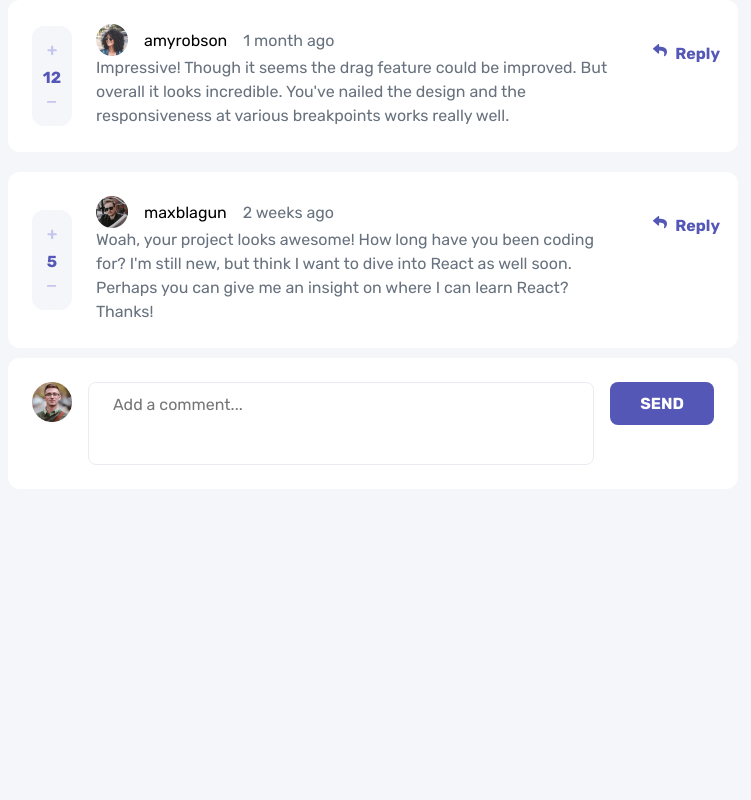
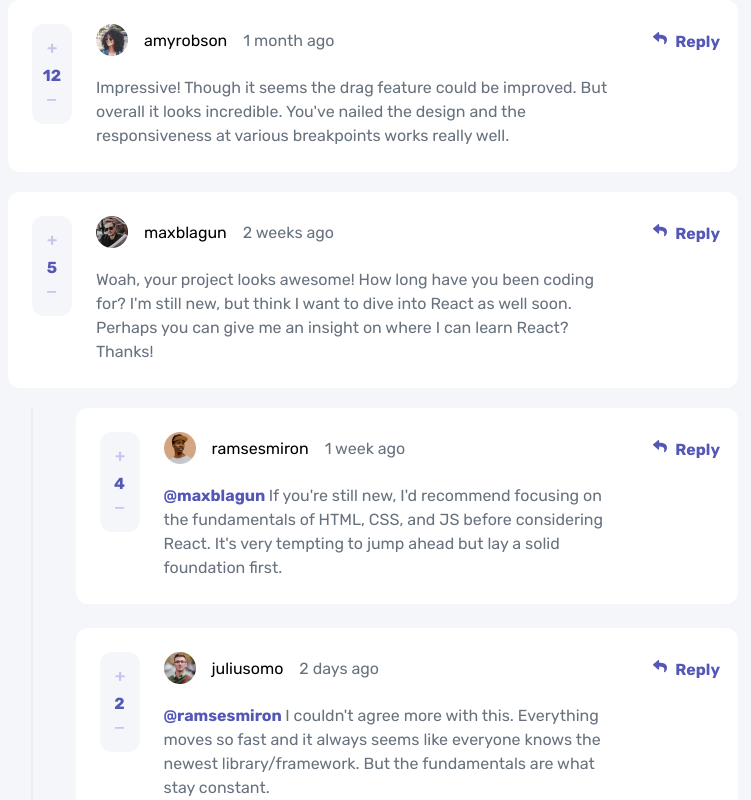
Before and after one commit to Jacoberson/interactive-comment-section, a React (Vite) app: page / in a window 1280 px wide. Shown: the top 800 px of the page, without its empty margins (267-1018 px from the left). Built offline with nearby package versions, Linux system fonts and the light colour scheme.

Commit message:
Create and style Reply component

```diff
--- a/src/App.css
+++ b/src/App.css
@@ -91,7 +91,7 @@ ul {
 }
 
 .main-btn:active,
-.reply:active {
+.reply-btn:active {
   opacity: 0.2;
 }
 
@@ -101,12 +101,27 @@ ul {
   gap: 20px;
 }
 
-.comment {
+.comment,
+.reply {
   max-width: 730px;
   margin: auto;
   background-color: var(--white);
   display: flex;
   gap: 24px;
+}
+
+ul.replies {
+  max-width: 685px;
+  margin: 20px auto;
+  display: flex;
+  flex-direction: column;
+  gap: 24px;
+  border-left: 2px solid var(--light-gray);
+}
+
+ul.replies li {
+  margin-left: 43px;
+  min-width: 97%;
 }
 
 .vote-container {
@@ -119,6 +134,7 @@ ul {
   height: 100px;
   align-self: center;
   padding: 12px 5px 16px 5px;
+  margin-bottom: auto;
 }
 
 .vote-icon {
@@ -139,6 +155,7 @@ ul {
   display: flex;
   align-items: center;
   gap: 16px;
+  margin-bottom: 20px;
 }
 
 .username {
@@ -165,11 +182,15 @@ ul {
   line-height: 1.5;
 }
 
-.reply {
+.replying-to {
+  color: var(--moderate-blue);
+  font-weight: var(--bold);
+}
+
+.reply-btn {
   display: flex;
   gap: 8px;
   align-self: baseline;
-  margin-top: 12px;
   font-size: var(--paragraph);
   font-weight: var(--bold);
   color: var(--moderate-blue);
--- a/src/App.tsx
+++ b/src/App.tsx
@@ -1,6 +1,6 @@
 import React from "react";
-import Comment from "./components/Comment";
-import CommentForm from "./components/CommentForm";
+import Content from "./components/Content";
+import ContentForm from "./components/ContentForm";
 import "./App.css";
 import data from "../data.json";
 
@@ -12,18 +12,35 @@ function App() {
           return (
             <React.Fragment key={comment.id}>
               <li>
-                <Comment
+                <Content
                   content={comment.content}
                   createdAt={comment.createdAt}
                   score={comment.score}
                   user={comment.user}
                 />
+                {comment.replies.length > 0 && (
+                  <ul className="replies">
+                    {comment.replies.map(reply => {
+                      return (
+                        <li key={reply.id}>
+                          <Content
+                            content={reply.content}
+                            createdAt={reply.createdAt}
+                            score={reply.score}
+                            user={reply.user}
+                            replyingTo={reply.replyingTo}
+                          />
+                        </li>
+                      );
+                    })}
+                  </ul>
+                )}
               </li>
             </React.Fragment>
           );
         })}
       </ul>
-      <CommentForm />
+      <ContentForm />
     </>
   );
 }
--- a/src/components/Comment.tsx
+++ b/src/components/Content.tsx
@@ -2,25 +2,15 @@ import { useState } from "react";
 import upvoteImage from "/assets/icon-plus.svg";
 import downvoteImage from "/assets/icon-minus.svg";
 import replyImage from "/assets/icon-reply.svg";
+import { ContentProps } from "../types";
 
-interface User {
-  image: { png: string; webp: string };
-  username: string;
-}
-
-interface CommentProps {
-  content: string;
-  createdAt: string;
-  score: number;
-  user: User;
-}
-
-export default function Comment({
+export default function Content({
   content,
   createdAt,
   score,
+  replyingTo,
   user,
-}: CommentProps): JSX.Element {
+}: ContentProps): JSX.Element {
   const [vote, setVote] = useState(score);
 
   const handleVoteChange = (voteChange: "upvote" | "downvote") => {
@@ -35,7 +25,7 @@ export default function Comment({
   };
 
   return (
-    <div className="comment p-24 br-12">
+    <div className={`${replyingTo ? "reply" : "comment"} p-24 br-12`}>
       <div className="vote-container br-12">
         <button
           className="secondary-btn p-0"
@@ -64,10 +54,15 @@ export default function Comment({
           <p className="created-at">{createdAt}</p>
         </div>
         <div className="content-container">
-          <p className="content">{content}</p>
+          <p className="content">
+            {replyingTo && (
+              <span className="replying-to">@{replyingTo}&nbsp;</span>
+            )}
+            {content}
+          </p>
         </div>
       </div>
-      <button className="secondary-btn reply" type="button">
+      <button className="secondary-btn reply-btn" type="button">
         <img src={replyImage} alt="" />
         <span>Reply</span>
       </button>
--- a/src/components/CommentForm.tsx
+++ b/src/components/ContentForm.tsx
@@ -1,4 +1,4 @@
-import avatar from "../../public/images/avatars/image-juliusomo.png";
+import avatar from "/images/avatars/image-juliusomo.png";
 
 export default function CommentForm(): JSX.Element {
   const handleSubmit = (e: React.SyntheticEvent) => {
--- /dev/null
+++ b/src/types.tsx
@@ -0,0 +1,12 @@
+interface User {
+  image: { png: string; webp: string };
+  username: string;
+}
+
+export interface ContentProps {
+  content: string;
+  createdAt: string;
+  score: number;
+  replyingTo?: string;
+  user: User;
+}
```
